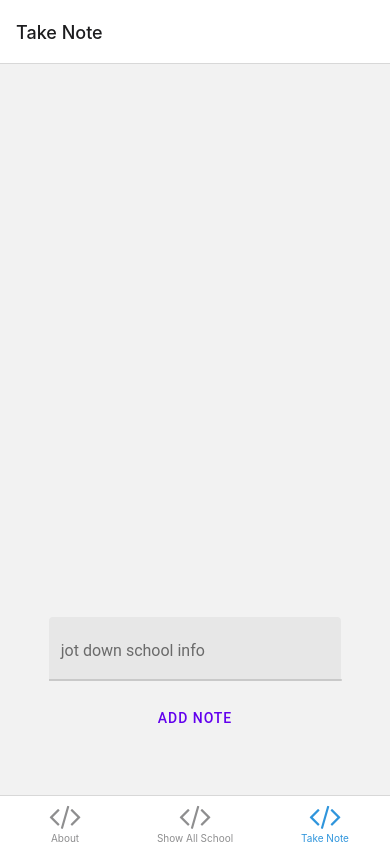
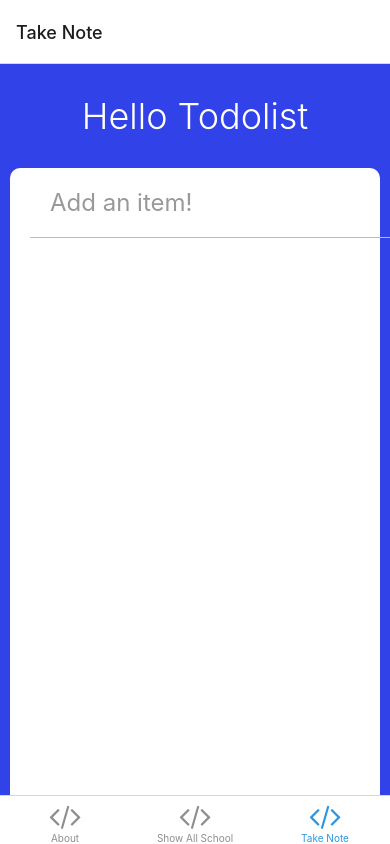
Before and after one commit to tinchichan/eduApp, a React Native app: screen /TabThree in a window 390 px wide. Built offline with nearby package versions, Linux system fonts and the light colour scheme; what expo-linking would draw is missing.

Commit message:
updated add note tab 20220423

```diff
--- /dev/null
+++ b/components/TodoInsert.js
@@ -0,0 +1,52 @@
+import React, {useState} from 'react';
+import {Button, StyleSheet, TextInput, View} from 'react-native';
+
+const TodoInsert = ({onAddTodo}) => {
+  const [newTodoItem, setNewTodoItem] = useState('');
+
+  const todoInputHandler = newTodo => {
+    setNewTodoItem(newTodo);
+  };
+
+  const addTodoHandler = () => {
+    onAddTodo(newTodoItem);
+    setNewTodoItem('');
+  };
+
+  return (
+    <View style={styles.inputContainer}>
+      <TextInput
+        style={styles.input}
+        placeholder="Add an item!"
+        value={newTodoItem}
+        onChangeText={todoInputHandler}
+        placeholderTextColor={'#999'}
+        autoCorrect={false}
+      />
+      <View style={styles.button}>
+        <Button title={'ADD'} onPress={addTodoHandler} />
+      </View>
+    </View>
+  );
+};
+
+const styles = StyleSheet.create({
+  inputContainer: {
+    flexDirection: 'row',
+    justifyContent: 'space-between',
+    alignItems: 'center',
+  },
+  input: {
+    flex: 1,
+    padding: 20,
+    borderBottomColor: '#bbb',
+    borderBottomWidth: 1,
+    fontSize: 24,
+    marginLeft: 20,
+  },
+  button: {
+    marginRight: 10,
+  },
+});
+
+export default TodoInsert;
--- /dev/null
+++ b/components/TodoList.js
@@ -0,0 +1,26 @@
+import React from 'react';
+import {StyleSheet, ScrollView} from 'react-native';
+import TodoListItem from './TodoListItem';
+
+const TodoList = ({todos, onRemove, onToggle}) => {
+  return (
+    <ScrollView contentContainerStyle={styles.listContainer}>
+      {todos.map(todo => (
+        <TodoListItem
+          key={todo.id}
+          {...todo}
+          onRemove={onRemove}
+          onToggle={onToggle}
+        />
+      ))}
+    </ScrollView>
+  );
+};
+
+const styles = StyleSheet.create({
+  listContainer: {
+    alignItems: 'center',
+  },
+});
+
+export default TodoList;
--- /dev/null
+++ b/components/TodoListItem.js
@@ -0,0 +1,80 @@
+import React from 'react';
+import {View, Text, StyleSheet, TouchableOpacity} from 'react-native';
+import Icon from 'react-native-vector-icons/AntDesign';
+
+const TodoListItem = ({textValue, id, checked, onRemove, onToggle}) => {
+  return (
+    <View style={styles.container}>
+      <TouchableOpacity onPressOut={onToggle(id)}>
+        {checked ? (
+          <View style={styles.completeCircle}>
+            <Icon name="circledowno" size={30} color="#3143e8" />
+          </View>
+        ) : (
+          <View style={styles.circle} />
+        )}
+      </TouchableOpacity>
+      <Text
+        style={[
+          styles.text,
+          checked ? styles.strikeText : styles.unstrikeText,
+        ]}>
+        {textValue}
+      </Text>
+      <View style={styles.buttons}>
+        <TouchableOpacity style={styles.buttonContainer}>
+          <Text style={styles.buttonText} onPress={onRemove(id)}>
+            <Icon name="delete" size={30} color="#e33057" />
+          </Text>
+        </TouchableOpacity>
+      </View>
+    </View>
+  );
+};
+
+const styles = StyleSheet.create({
+  container: {
+    flex: 1,
+    borderBottomColor: '#bbb',
+    borderBottomWidth: StyleSheet.hairlineWidth,
+    flexDirection: 'row',
+    alignItems: 'center',
+    justifyContent: 'space-between',
+  },
+  text: {
+    flex: 5,
+    fontWeight: '500',
+    fontSize: 18,
+    marginVertical: 20,
+    width: 100,
+  },
+  circle: {
+    width: 30,
+    height: 30,
+    borderRadius: 15,
+    borderColor: 'blue',
+    borderWidth: 2,
+    marginRight: 20,
+    marginLeft: 20,
+  },
+  completeCircle: {
+    marginRight: 20,
+    marginLeft: 20,
+  },
+  strikeText: {
+    color: '#bbb',
+    textDecorationLine: 'line-through',
+  },
+  unstrikeText: {
+    color: '#29323c',
+  },
+  buttons: {
+    flexDirection: 'row',
+  },
+  buttonContainer: {
+    marginVertical: 10,
+    marginHorizontal: 10,
+  },
+});
+
+export default TodoListItem;
--- a/package.json
+++ b/package.json
@@ -35,6 +35,7 @@
     "react-native-paper": "^4.12.0",
     "react-native-safe-area-context": "3.3.2",
     "react-native-screens": "~3.10.1",
+    "react-native-vector-icons": "^9.1.0",
     "react-native-web": "0.17.1"
   },
   "devDependencies": {
--- a/screens/TabOneScreen.tsx
+++ b/screens/TabOneScreen.tsx
@@ -7,8 +7,12 @@ import { RootTabScreenProps } from '../types';
 export default function TabOneScreen({ navigation }: RootTabScreenProps<'TabOne'>) {
   return (
     <View style={styles.container}>
-      <Text style={styles.title}>Tab One</Text>
-      <View style={styles.separator} lightColor="#eee" darkColor="rgba(255,255,255,0.1)" />
+      <Text style={styles.title}>About This App</Text>
+      <br></br>
+      <Text>There are three tabs in this app.</Text>
+      <Text>About: Introductory Page of the App</Text>
+      <Text>Show All School: You can search school information here.</Text>
+      <Text>Take Note: You can jot down school information if you find something useful.</Text>
     </View>
   );
 }
@@ -22,10 +26,5 @@ const styles = StyleSheet.create({
   title: {
     fontSize: 20,
     fontWeight: 'bold',
-  },
-  separator: {
-    marginVertical: 30,
-    height: 1,
-    width: '80%',
-  },
+  }
 });
--- a/screens/TabThreeScreen.tsx
+++ b/screens/TabThreeScreen.tsx
@@ -1,250 +1,78 @@
-import React, { Component } from "react";
-import {StyleSheet, Text, View, Platform, Dimensions, ScrollView} from 'react-native'
-import * as Haptics from 'expo-haptics';
-import { Button, Checkbox, TextInput } from "react-native-paper";
-import update from 'react-addons-update';
-import AsyncStorage from '@react-native-async-storage/async-storage';
-import { FontAwesome5, MaterialCommunityIcons } from '@expo/vector-icons';
-interface Itodo {
-    id: number[];
-   todos: string[];
-   isDone: boolean[];
-}
-class SaveTodo extends Component <Itodo>{
+import React, {useState} from 'react';
+import {
+  SafeAreaView,
+  StyleSheet,
+  TextInput,
+  View,
+  Text,
+  ScrollView,
+} from 'react-native';
+import TodoInsert from '../components/TodoInsert';
+import TodoList from '../components/TodoList';
 
-    Haptics(){
-        if(!(Platform.OS === 'web')){
-          Haptics.impactAsync(Haptics.ImpactFeedbackStyle.Light)
-        }
-      }
+const App = () => {
 
-    state = {
-        id: [],
-        todos: [],
-        isDone: [],
-        currentText: ""
-    }
+  const [todos, setTodos] = useState([]);
 
-    addTodo = (todo: string) => {
-        this.setState({
-            id: [...this.state.id, this.state.id.length],
-            todos: [...this.state.todos, todo],
-            isDone: [...this.state.isDone, false]
-        })
-        this.saveState()
-    }
+  const addTodo = text => {
+    setTodos([
+      ...todos,
+      {id: Math.random().toString(), textValue: text, checked: false},
+    ]);
+  };
 
-    deleteTodo = (id: number) => {
-        this.setState({
-            id: this.state.id.filter(item => item !== id),
-            todos: this.state.todos.filter((item, index) => index !== id),
-            isDone: this.state.isDone.filter((item, index) => index !== id)
-        })
-        this.saveState()
-    }
+  const onRemove = id => e => {
+    setTodos(todos.filter(todo => todo.id !== id));
+  };
 
-    toggleTodo(id: number){
+  const onToggle = id => e => {
+    setTodos(
+      todos.map(todo =>
+        todo.id === id ? {...todo, checked: !todo.checked} : todo,
+      ),
+    );
+  };
 
-        const newIsDone = !this.state.isDone[id]
-        const currState: boolean[] = this.state.isDone;
-        currState[id] = newIsDone;
+  return (
+    <SafeAreaView style={styles.container}>
+      <Text style={styles.appTitle}>Hello Todolist</Text>
+      <View style={styles.card}>
+        <TodoInsert onAddTodo={addTodo} />
+        <TodoList todos={todos} onRemove={onRemove} onToggle={onToggle} />
+      </View>
+    </SafeAreaView>
+  );
+};
 
-        this.setState({
-            isDone: currState
-        })
-        this.saveState()
-
-        // this.setState(update(this.state, {
-        //     isDone: {
-        //         [id]: {$set: newIsDone}
-        //     }
-        // }))
-        // this.saveState()
-        }
-
-    getStyle(id: number){
-        if(this.state.isDone[id]){
-            return styles.todoTextDone
-        }
-        return styles.todoText
-
-    }
-
-     async saveState(){
-        console.log("saveState")
-        try{
-            console.table(JSON.stringify(this.state))
-            await AsyncStorage.setItem('@todo', JSON.stringify(this.state))
-        }catch(error){
-            console.log(error)
-        }
-        console.log("saveState :)")
-    }
-
-    //TODO : Save to AsyncStorage is not working BOolean is not saving right
-    loadState(){
-        console.log("loadState")
-        AsyncStorage.getItem('@todo').then(todo => {
-            if(todo !== null){
-                this.setState(JSON.parse(todo))
-                console.log(this.state)
-            }
-        })
-        console.log("loadState :)")
-    }
-
-    componentDidMount(){
-        this.loadState()
-    }
-
-
-    renderAllTodos(){
-
-        return this.state.id.map((item, index) => {
-            return (
-                <View key={item}>
-                    <Text style={this.getStyle(index)}>
-                        {this.state.todos[index]}
-                        <View style={styles.checkbox}>
-                            <Checkbox status={this.state.isDone[index] ? 'checked' : 'unchecked'} onPress={this.toggleTodo.bind(this, index)}/>
-                        </View>
-                        <View style={styles.del}>
-                            <MaterialCommunityIcons onPress={this.deleteTodo.bind(this, item)} name={"delete-forever"} size={30} color={"Black"} />
-                        </View>
-
-                        {/* <Button onPress={this.deleteTodo.bind(this, item)}>{"Remove"}</Button> */}
-
-                    </Text>
-                </View>
-            )
-        })
-    }
-
-    onPress = () => {
-        this.addTodo(this.state.currentText);
-        console.table(this.state);
-        this.Haptics();
-      }
-
-      //funtion to set current text to state
-      onChangeText = (text: String) => {
-        this.setState({currentText: text})
-      }
-
-    render() {
-        return (
-          <View style={[styles.container]} >
-            <View>
-              <View style={[styles.commonResult]}>
-              </View>
-              {/* <Title style={styles.title}>{"Todo List"}</Title> */}
-              <ScrollView style={styles.scroll}>
-                  {this.renderAllTodos()}
-              </ScrollView>
-              </View>
-              <View style={styles.add}>
-                <TextInput style={styles.input} label="jot down school info" onChangeText={text => this.onChangeText(text)}></TextInput>
-                <Button onPress={this.onPress} style={styles.button}>
-                      <Text>Add Note</Text>
-                </Button>
-              </View>
-          </View>
-        )
-      }
-}
-
-export default SaveTodo;
-
-
-//variable to get width and height of screen
-const {width, height} = Dimensions.get('window');
-const withMultipliter: number = 0.75;
-const textSize: number = 20;
-//function to get 2 numbers using conditionals
-const getHeightMulti = (): number => {
-  if(Platform.OS === 'web'){
-    return height * .5;
-  }
-  else{
-    return height * .3;
-  }
-}
 const styles = StyleSheet.create({
   container: {
     flex: 1,
-    justifyContent: 'center',
-    alignItems: 'center',
-    padding: 30,
-    margin: 10,
-    marginTop:30,
-    borderRadius: 15,
+    backgroundColor: '#3143e8',
   },
-  button: {
-    padding: 10,
-    marginTop:10,
+  appTitle: {
+    color: '#fff',
+    fontSize: 36,
+    marginTop: 30,
+    marginBottom: 30,
+    fontWeight: '300',
+    textAlign: 'center',
+    backgroundColor: '#3143e8',
   },
-  commonResult:{
-    padding: 10,
-    margin:10,
-    borderRadius: 10,
-    justifyContent: "center",
-    alignItems: 'center',
-    alignSelf: 'center',
+  card: {
+    backgroundColor: '#fff',
+    flex: 1,
+    borderTopLeftRadius: 10, // to provide rounded corners
+    borderTopRightRadius: 10, // to provide rounded corners
+    marginLeft: 10,
+    marginRight: 10,
   },
-  todoText: {
-    padding: 10,
-    backgroundColor: '#B5DEFF',
-    borderRadius: 10,
-    justifyContent: "center",
-    alignItems: 'center',
-    alignSelf: 'center',
-    margin:5,
-    // textAlign: 'center',
-    textAlignVertical: 'center',
-    minWidth: width*withMultipliter,
-    fontSize: textSize,
+  input: {
+    padding: 20,
+    borderBottomColor: '#bbb',
+    borderBottomWidth: 1,
+    fontSize: 24,
+    marginLeft: 20,
   },
-  todoTextDone:{
-    padding: 10,
-    backgroundColor: "#C1FFD7",
-    borderRadius: 10,
-    justifyContent: "center",
-    alignItems: 'center',
-    alignSelf: 'center',
-    margin:5,
-    // textAlign: 'center',
-    textAlignVertical: 'center',
-    minWidth: width*withMultipliter,
-    fontSize: textSize,
-  },
-  checkbox:{
-    padding: 10,
-    borderRadius: 10,
-    // float: "right",
-    //
-  },
-  title:{
-    margin: 10,
-    marginTop: 5,
-    padding: 10,
-    fontSize: 40,
-    alignSelf: 'center'
-  },
-  scroll:{
-    width: width,
-    height: getHeightMulti(),
-    padding: 10,
-    borderRadius: 10,
-    margin:10,
-  },  add:{
-    width: width,
-    marginBottom: Platform.OS === 'web' ? 0 : 40,
-  }, input:{
-    width: width*withMultipliter,
-    alignSelf: 'center',
-  },
-  del:{
-      marginLeft: 30,
-  }
+});
 
-})
+export default App;
```
Also changed, not shown: components/AddNote.js (deleted, +0 -27 lines), components/Note.js (deleted, +0 -31 lines), 1 other file (tests, documents, lock files or other folders).
